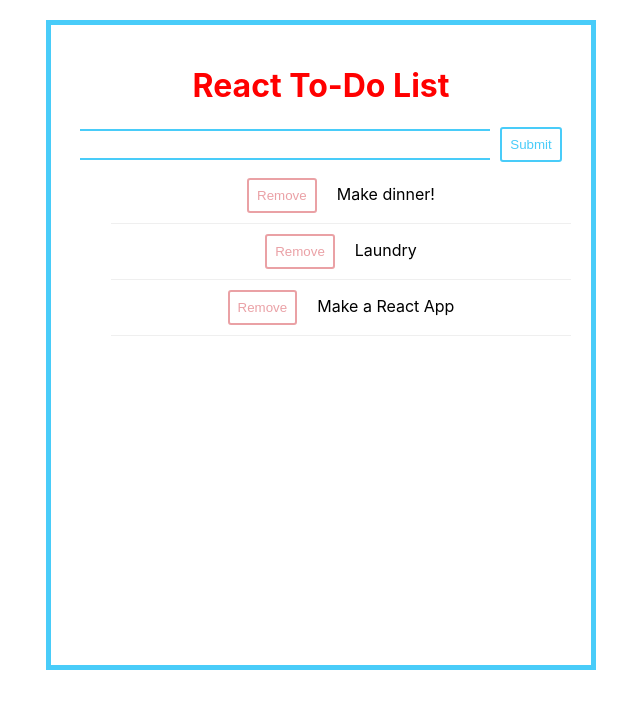
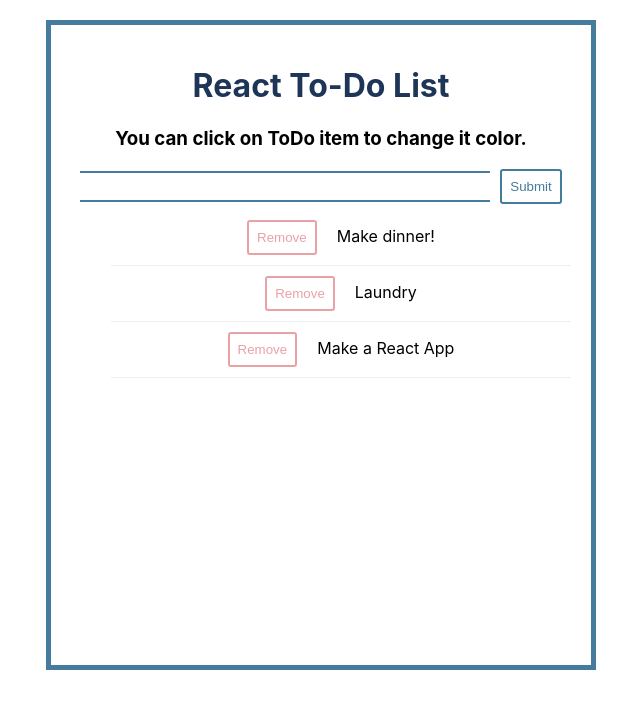
Before and after one commit to marcinzelaskopl/react-todo-app, a React (Create React App) app: page / in a window 1280 px wide. Shown: the top 708 px of the page, without its empty margins (319-959 px from the left). Built offline with nearby package versions, Linux system fonts and the light colour scheme.

Commit message:
finished styling

```diff
--- a/src/App.css
+++ b/src/App.css
@@ -6,6 +6,6 @@
   margin: 20px auto 20px auto;
   width: 500px;
   min-height: 600px;
-  border: 5px solid rgba(73, 204, 249, 1);
+  border: 5px solid #457B9D;
   padding: 20px;
 }
--- a/src/Components/Header.css
+++ b/src/Components/Header.css
@@ -1,3 +1,3 @@
 h1 {
-    color: red;
+    color: #1D3557;
 }
--- a/src/Components/Header.jsx
+++ b/src/Components/Header.jsx
@@ -4,7 +4,10 @@ import './Header.css'
 class Header extends Component {
     render(){
         return (
-            <h1>React To-Do List</h1>
+            <div>
+                <h1>React To-Do List</h1>
+                <h3>You can click on ToDo item to change it color.</h3>
+            </div>
         )
     }
 }
--- a/src/Components/ToDoInput.css
+++ b/src/Components/ToDoInput.css
@@ -7,17 +7,21 @@
     padding: 8px;
 }
 
+.btn:hover {
+    cursor: pointer;
+}
+
 .btn-main {
-    color: rgba(73, 204, 249, 1);
-    border-color: rgba(73, 204, 249, 1);
+    color: #457B9D;
+    border-color: #457B9D;
     background-color: transparent;
 }
 
 input {
     width: 80%;
     border: none;
-    border-top: 2px solid rgba(73, 204, 249, 1);
-    border-bottom: 2px solid rgba(73, 204, 249, 1);
+    border-top: 2px solid #457B9D;
+    border-bottom: 2px solid #457B9D;
     margin-right: 10px;
     padding: 5px;
     line-height: 17px;
--- a/src/Components/ToDoItem.css
+++ b/src/Components/ToDoItem.css
@@ -17,3 +17,11 @@
     border-color: rgba(203, 20, 32, 0.4);
     background-color: transparent;
 }
+
+.removeToDo:hover {
+    cursor: pointer;
+}
+
+.toDoWrapper:hover {
+    cursor: pointer;
+}
```
